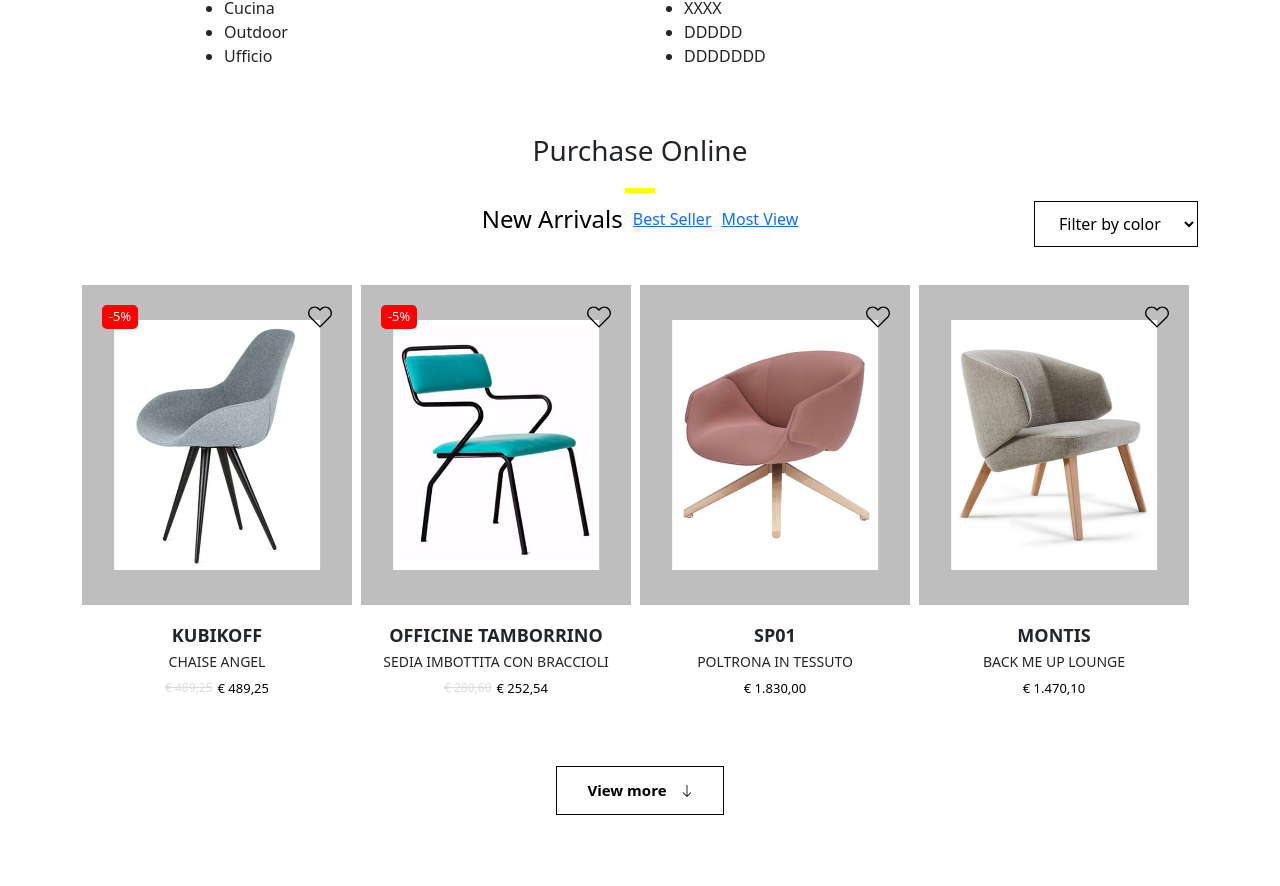
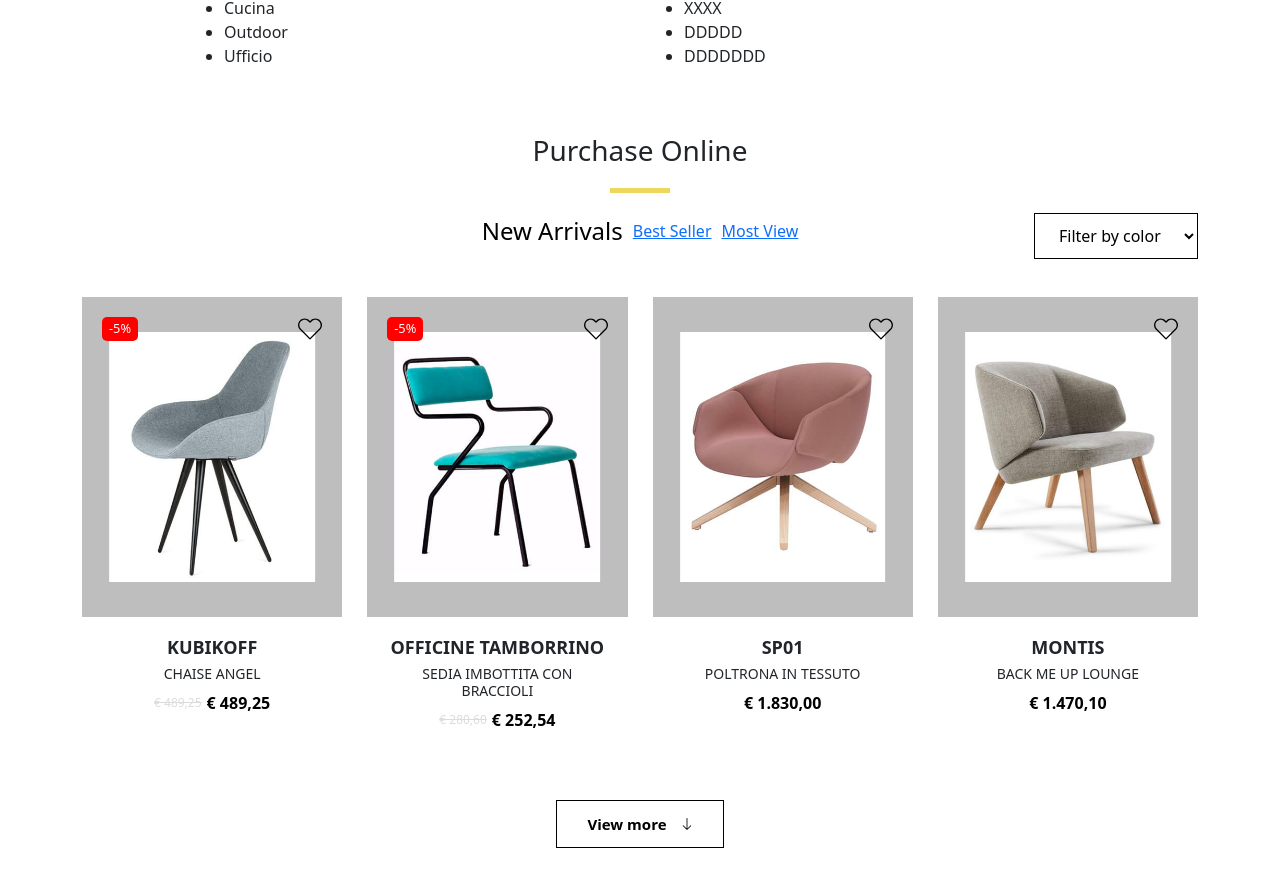
Before and after one commit to federicoaniello/test, a Vue app: page / in a window 1280 px wide. Shown: the part 836-1722 px from the top of the page. Before the commit the page ends 1699 px from the top, so only its background shows below. Built offline with nearby package versions, Linux system fonts and the light colour scheme.

Commit message:
Some general improvements

```diff
--- a/src/components/ProductItem.vue
+++ b/src/components/ProductItem.vue
@@ -1,14 +1,4 @@
 <template>
-  <!-- <div>
-<p> {{ item.name }}</p>
-<p> {{ item.description }} </p>
-<p>{{ item.price }}</p>
-<p> {{ item.link }}
-</p>
-<p>{{ item.color }}</p>
-<img :src="item['image-thumb']" alt="">
-
-  </div> -->
   <div class="product" @click="openModal(item)">
     <div class="product--img">
       <div :class="{ 'additional-info': true, 'justify-content-end': !item?.discount }">
@@ -23,7 +13,7 @@
       <h6>{{ item?.description }}</h6>
       <div class="prices">
         <span class="old-price" v-if="item?.['old-price']">{{ item?.['old-price'] }}</span>
-        <span>{{ item?.price }}</span>
+        <span style="font-weight: bold;">{{ item?.price }}</span>
       </div>
     </div>
   </div>
@@ -31,9 +21,10 @@
 
 <script setup>
 const props = defineProps({
-  item: Object,
-  required: true,
-  validator: () => item !== null
+  item: {
+    type: Object,
+    required: true
+  }
 })
 
 const openModal = (product) => {
@@ -46,9 +37,11 @@ const openModal = (product) => {
   position: relative;
   min-height: 320px;
   max-width: 270px;
+
   @media (max-width:767px) {
     min-height: 300px;
   }
+
   overflow: hidden;
 
   :hover {
@@ -61,9 +54,11 @@ const openModal = (product) => {
     background-color: rgb(190, 190, 190);
     height: 320px;
     position: relative;
+
     @media (max-width:767px) {
-    height: 220px;
+      height: 220px;
     }
+
     .eye {
       opacity: 0;
       position: absolute;
@@ -104,6 +99,10 @@ const openModal = (product) => {
       top: 50%;
       transform: translate(-50%, -50%);
       max-height: 250px;
+
+      @media (max-width:767px) {
+        max-height: 100%;
+      }
     }
 
   }
@@ -115,6 +114,10 @@ const openModal = (product) => {
     justify-content: center;
     padding: 20px;
     text-align: center;
+
+    @media (max-width:767px) {
+      padding: 10px;
+    }
 
     h5 {
       text-transform: uppercase;
@@ -133,6 +136,7 @@ const openModal = (product) => {
       flex-direction: row;
       justify-content: center;
       gap: 5px;
+      align-items: center;
 
       .old-price {
         text-decoration: line-through;
@@ -145,7 +149,7 @@ const openModal = (product) => {
         text-decoration: none;
         color: black;
         font-weight: 300;
-        font-size: 13px;
+        font-size: 16px;
       }
     }
   }
--- a/src/components/ProductList.vue
+++ b/src/components/ProductList.vue
@@ -9,7 +9,7 @@
             <ProductItem :item="item" />
         </template>
     </section>
-    <div v-if="products" class="text-center mb-5">
+    <div v-if="moreThanOneRow" class="text-center mb-5">
         <button class="mt-5 show-more d-flex align-items-center justify-content-between" @click="showMore()">View more
             <img class="rotate" :class="{'upside-down':!isMaxValueHigherThanNumberOfItems}"
                 :src="'/svg/right-arrow.svg'" alt="" />
@@ -53,6 +53,11 @@ const isMaxValueHigherThanNumberOfItems = computed(() => {
     return products?.value?.length > truncateMax.value
 })
 
+const moreThanOneRow = computed(() => {
+    debugger
+    return products?.value?.length > 4;
+})
+
 
 </script>
 
@@ -61,9 +66,10 @@ const isMaxValueHigherThanNumberOfItems = computed(() => {
     display: grid;
     grid-template-columns: 1fr 1fr 1fr 1fr;
     row-gap: 40px;
-
+    column-gap: 25px;
     @media (max-width:767px) {
         grid-template-columns: 1fr 1fr;
+        column-gap: 10px;
     }
 }
 
--- a/src/components/TheCatalogue.vue
+++ b/src/components/TheCatalogue.vue
@@ -17,7 +17,10 @@
             </div>
             <select v-model="select_color" @change="onChange($event)" name="select_color" id="select_color">
                 <option selected value="">Filter by color</option>
-                <option v-for="(color, index) in colors" :key="index" :value="color">{{ color[0].toUpperCase() + color.substring(1) }}</option>
+                <option v-for="(color, index) in colors" :key="index" :value="color">{{
+                    color[0].toUpperCase() +
+                        color.substring(1)
+                }}</option>
             </select>
         </div>
         <router-view :selected-color="select_color" @onColorsGathered="onColorsReceived($event)"></router-view>
@@ -43,18 +46,20 @@ const onColorsReceived = (cl) => {
 <style lang="scss" scoped>
 .title--purchase {
     font-size: 28px;
+    font-weight: lighter;
+    margin-bottom: 20px;
 
     &::after {
         display: block;
         content: "";
-        width: 30px;
+        width: 60px;
         height: 5px;
-        background-color: yellow;
+        background-color: #eed75d;
         margin: 20px auto 0;
 
         @media (max-width:767px) {
-            width: 20px;
-            margin: 0 auto;
+            width: 25px;
+            margin: 8px auto;
 
         }
     }
```
Also changed, not shown: src/components/HelloWorld.vue (deleted, +0 -40 lines).
